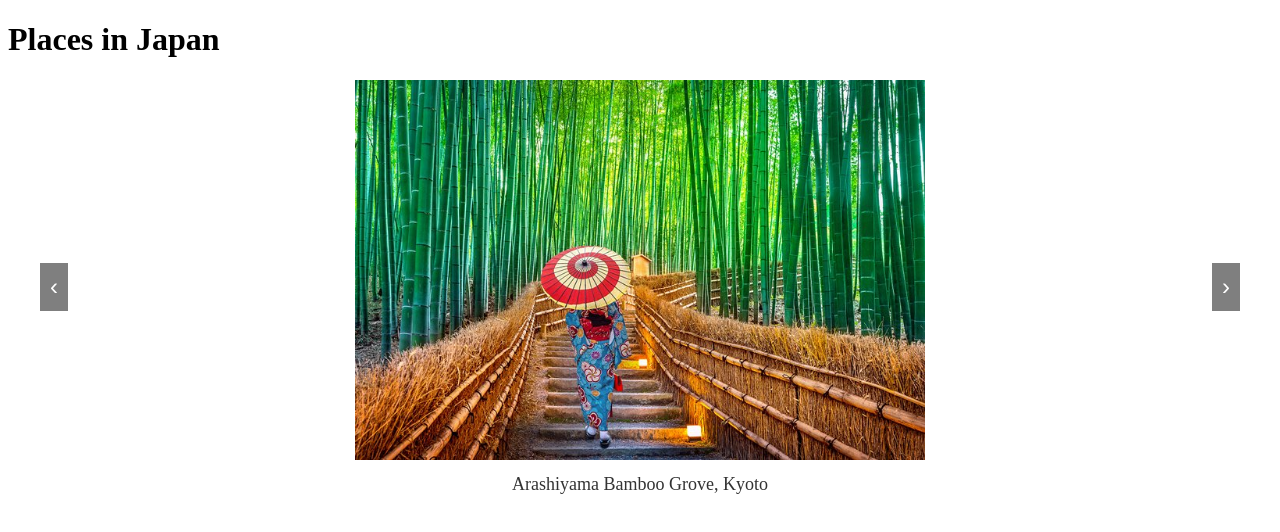
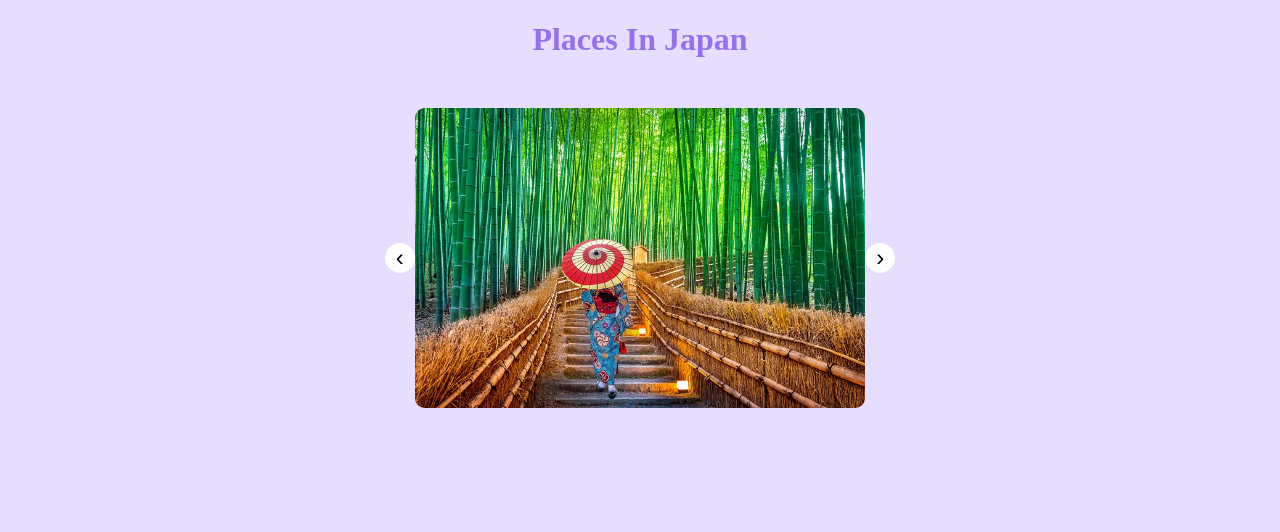
Before and after one commit to Rachanashivarkar/Image-gallery, a plain HTML site: page index.html in a window 1280 px wide. Drawn offline with Linux system fonts and the light colour scheme.

Commit message:
image gallery created

```diff
--- a/index.html
+++ b/index.html
@@ -1,20 +1,19 @@
 <!DOCTYPE html>
 <html lang="en">
 <head>
-    <meta charset="UTF-8">
-    <meta name="viewport" content="width=device-width, initial-scale=1.0">
-    <link rel="stylesheet" href="style.css">
-    <title>Image Gallery</title>
+  <meta name="viewport" content="width=device-width, initial-scale=1.0">
+  <title>Image Gallery</title>
+  <link rel="stylesheet" href="style.css">
 </head>
 <body>
-    <h1>Places in Japan </h1>
-    <div class="head-img-container">
-        <button type="button" class="arrow left-arrow" onclick="prev()">&#8249;</button>
-        <div class="img-wrapper">
-            <img src="./images/kyoto.jpg" height="380px"  class="head-img" id="head-img">
-            <p class="img-caption" id="img-caption">Arashiyama Bamboo Grove, Kyoto</p>
-        </div>
-        <button type="button" class="arrow right-arrow" onclick="next()">&#8250;</button>
-    </div>
+    <h1 class="head-text">Places In Japan</h1>
+
+<div class="btn-container">
+  <img src="./images/kyoto.jpg" class="gallary-img" id="img"/>
+  <button class="btn btn-left" onclick="prev()">&#8249;</button>
+  <button class="btn btn-right" onclick="next()">&#8250;</button>
+</div>
+
+<script src="script.js"></script>
 </body>
 </html>
--- a/script.js
+++ b/script.js
@@ -1,22 +1,28 @@
-const images = [
-    {
-        src: './images/kyoto.jpg',
-        caption: ' Arashiyama Bamboo Grove, Kyoto'
-    },
-    {
-        src: './images/Miyazaki.jpg',
-        caption: 'Takachiho Gorge, Miyazaki'
-    },
-    {
-        src: './images/nara.jpg',
-        caption: 'Mount Yoshino, Nara'
-    },
-    {
-        src: './images/tokyo.jpg',
-        caption: 'Gardens of the Imperial Palace, Tokyo'
-    },
-    {
-        src: './images/toyama.jpg',
-        caption: 'Gokayama, Toyama'
+const imagesArr = [
+    "./images/kyoto.jpg",
+    "./images/Miyazaki.jpg",
+    "./images/nara.jpg",
+    "./images/tokyo.jpg",
+    "./images/toyama.jpg"
+  ];
+
+  let imgIndex = 0;
+  const imgElement = document.getElementById('img');
+
+  function prev() {
+    if (imgIndex === 0) {
+      imgIndex = imagesArr.length - 1;
+    } else {
+      imgIndex--;
     }
-];
+    imgElement.src = imagesArr[imgIndex];
+  }
+
+  function next() {
+    if (imgIndex === imagesArr.length - 1) {
+      imgIndex = 0;
+    } else {
+      imgIndex++;
+    }
+    imgElement.src = imagesArr[imgIndex];
+  }
--- a/style.css
+++ b/style.css
@@ -1,40 +1,48 @@
-.head-img-container {
-    position: relative;
-    width: 1200px;
-    margin: auto;
+body{
+    background-color: #E7DDFF;
 }
-.img-wrapper {
-    position: relative;
+.head-text{
     text-align: center;
+    color: #9570EF;
 }
-.head-img{
-    text-align: center;
+.gallary-img {
+
+    height: 300px;
+    object-fit: cover;
+    background-color: tomato;
+    display: block;
+    margin: 50px auto;
+    border-radius: 10px;
+
   }
 
-.img-caption {
-    margin-top: 10px;
-    font-size: 18px;
-    color: #333;
+  .btn-container {
+    position: relative;
+    width: fit-content;
+    display: block;
+    margin: 10px auto;
   }
-.arrow {
+
+  .btn {
+    height: 30px;
+    width: 30px;
+    cursor: pointer;
+    background-color: #fff;
+    border-radius: 50%;
+    border: none;
     position: absolute;
     top: 50%;
     transform: translateY(-50%);
+    display: flex;
+    align-items: center;
+    justify-content: center;
     font-size: 24px;
-    background-color: rgba(0, 0, 0, 0.5);
-    color: white;
-    border: none;
-    padding: 10px;
-    cursor: pointer;
-}
-.left-arrow {
-    left: 0;
   }
 
-.right-arrow {
-    right: 0;
+  .btn-left {
+    left: -30px;
   }
 
-.arrow:hover {
-    background-color: rgba(0, 0, 0, 0.8);
+  .btn-right {
+    right: -30px;
   }
```
Lines whose indentation alone changed are shown as unchanged.
